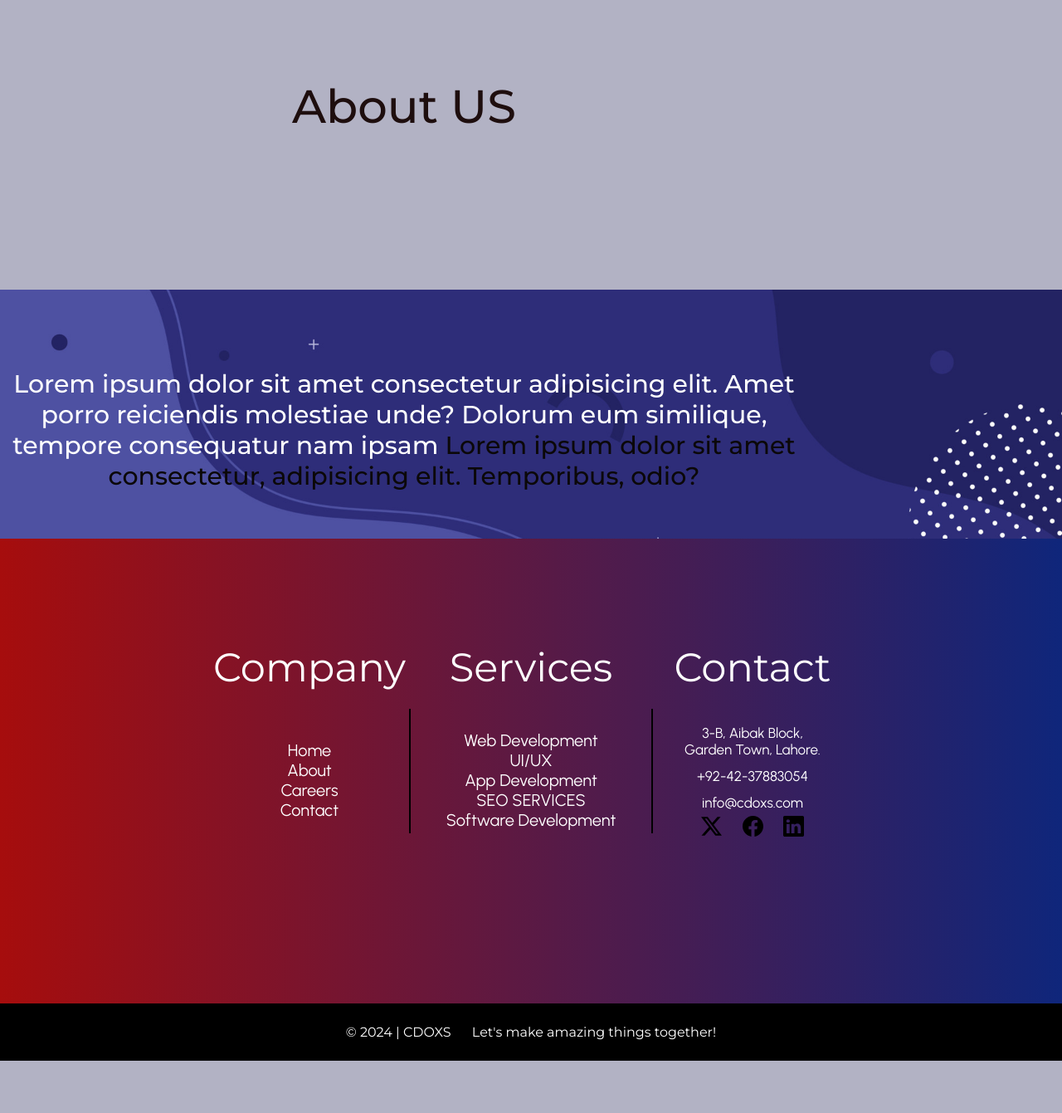
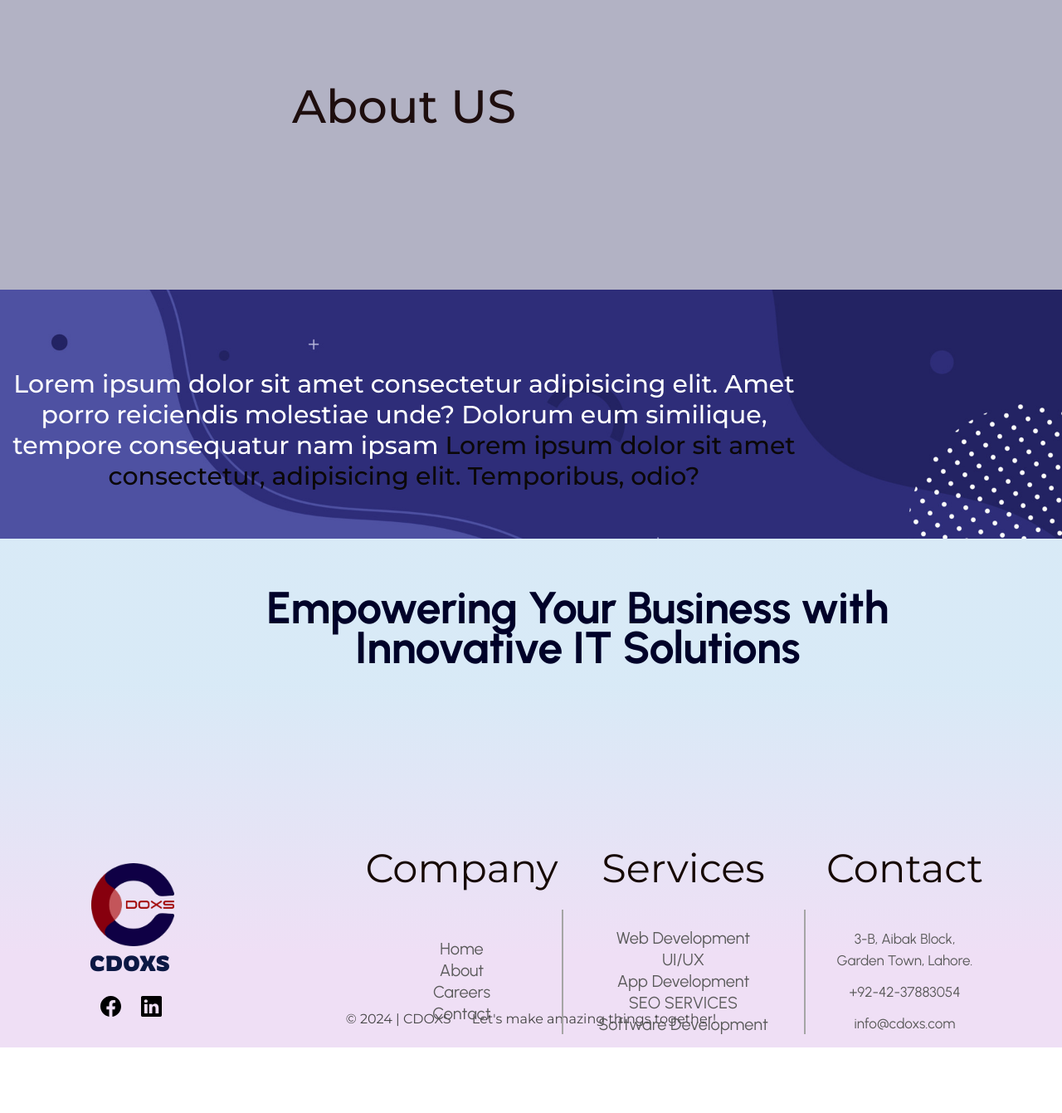
Before and after one commit to Humza-Waseem/IT-Company-Website, a Django app: page /About/ in a window 1280 px wide; the page is wider, and only the part inside the window is pictured. Shown: the part 483-1824 px from the top of that part at 83% size. Before the commit the page ends 1761 px from the top of that part, so only its background shows below. Run offline with Django 5.2, Linux system fonts and the light colour scheme; data comes from the database, SQL or seed files in the repository; some web fonts are replaced.

Commit message:
infoBar setting

```diff
--- a/Templates/information.html
+++ b/Templates/information.html
@@ -1,14 +1,25 @@
 {% load static %}
 {% block content %}
 <div class="info-box">
+    <section class="headingsection text-big">
+        Empowering Your Business with Innovative IT Solutions
+    </section>
     <div class= "info-sections">
 
-       {% comment %} <section class="section-text-big">
-         <div class="sec-item">Company</div>
-         <div class="sec-item">Services</div>
-         <div class="sec-item">Contact</div>
+        <section class="section4">
+            <div class="nav-logo  ">
+                <a href="{% url 'Home'%}">
+                    <img src="{% static 'images/_bg/Cdoxs-Logo.png' %}" alt="LogoOfCDOXS" >
+                    <div class="text-logo">CDOXS</div>
+                </a>
+            </div>
+            <div class="info-socials">
+                <!-- <a href=""> <img src="{% static 'images/_icons/twitter.svg' %}" alt="X Logo" width="25px" height="25px"> </a> -->
+                <a href="#"> <img src="{% static 'images/_icons/facebook.svg' %}" alt=" facebook" width="25px" height="25px"> </a>
+                <a href="https://www.linkedin.com/company/cdoxs/?originalSubdomain=pk"> <img src="{% static 'images/_icons/linkedin.svg' %}" alt=" Linkedin"  width="25px" height="25px">  </a>
+            </div>
+        </section>
 
-       </section> {% endcomment %}
        <section class="section1">
          <h2 class="sec-text-big">Company</h2>
          <div class="text-small">
@@ -37,9 +48,6 @@
          </div>
      </section>
 
-
-
-
         <div class="divider dividerResponsive"></div>
 
       <section class="section3">
@@ -49,11 +57,11 @@
                <li class="address"> {{contact_info.address}}</li>
                <li class="phone">{{contact_info.phone}}</li>
                <li class="email">{{contact_info.email}}</li>
-               <div class="info-socials">
+               <!-- <div class="info-socials">
                   <a href=""> <img src="{% static 'images/_icons/twitter.svg' %}" alt="X Logo" width="25px" height="25px"> </a>
                   <a href="#"> <img src="{% static 'images/_icons/facebook.svg' %}" alt=" facebook" width="25px" height="25px"> </a>
                   <a href="https://www.linkedin.com/company/cdoxs/?originalSubdomain=pk"> <img src="{% static 'images/_icons/linkedin.svg' %}" alt=" Linkedin"  width="25px" height="25px">  </a>
-               </div>
+               </div> -->
                <!-- <li class="socials"><img src="{% static  "images/_icons/linkedin.png" %}" alt="linkedin" width= "60px" height= "60px">  <img src="{% static  "images/_icons/facebook.png" %}" alt="facebook" width= "60px" height= "60px"></li> -->
             </ul>
          </div>
--- a/static/css/style.css
+++ b/static/css/style.css
@@ -48,7 +48,7 @@ h6{
   --linear-orange2: #FF7222;
   --linear-red: #FF166A;
   --text-primary: #160803;
-  --text-secondary:#5E5E5E;
+  --text-secondary:#444444;
   --white:#ffffff;
   --light-bg:#FAFAFA;
   --font-nunito: "Nunito", sans-serif;
@@ -264,6 +264,8 @@ font-size: 48px;
 font-family:"Montserrat" ;
 text-align: center;
 color: #ffffff;
+color: var(--text-primary);
+
 font-weight: 400;
 position: absolute;
 display: flex;
@@ -1323,16 +1325,16 @@ height: 63px;
     -webkit-box-shadow: 0px 0px 33px -1px rgba(0, 0, 0, 0.75);
     margin-bottom: 61px;
     height: 700px;
-    background: rgb(255, 255, 255);
+    background: rgb(255 255 255 / 78%);
 }
 
 
 .sections .secRight .thumbnail img {
-    width: 360px;
-    height: 380px;
-    border-radius: 5px;
-    transition: transform 0.3s ease-in-out;
-    MARGIN-TOP: 129PX;
+  width: 470px;
+  height: 470px;
+  border-radius: 20px;
+  transition: transform 0.3s ease-in-out;
+  MARGIN-TOP: 129PX;
 
   }
   .thumbnail img:hover {
@@ -1489,8 +1491,9 @@ transition: all 5s ease;
   position: relative;
   bottom: 130px;
   left: 50px;
-  width: 100%;
-  max-width: 460px;
+  width: 108%;
+  width: 487px;
+  /* max-width: 460px; */
   font-family: "plus jakarta sans";
   /* MARGIN-RIGHT: 16PX; */
   RIGHT: 20PX;
@@ -2040,10 +2043,13 @@ box-shadow: 5px 5px 15px rgb(169, 169, 169); /* Example box shadow */
 
 .endingBar {
   background-color: black;
+  background-color: #efdff5;
   padding: 25px;
 }
 .endingBar .endingBarContent {
   color: white;
+  color: var(--text-primary);
+  color: var(--text-secondary);
   display: flex;
   justify-content: center;
   align-items: centefr;
@@ -2073,11 +2079,17 @@ box-shadow: 5px 5px 15px rgb(169, 169, 169); /* Example box shadow */
   display: flex;
   justify-content: center;
   align-items: center;
-  max-width: 1000vh;
+  max-width: 100%;
   margin: auto;
-  height: 70vh;
+  height: 68vh;
   /* background: linear-gradient(90deg, #040458 0%, #700808 100%); */
-  background: linear-gradient(90deg, #a60d0d 0%, #0f267b 100%);
+  /* background: linear-gradient(90deg, #a60d0d 0%, #0f267b 100%); */
+  /* background: linear-gradient(90deg, #c7afaf 0%, #a8bafb 100%); */
+  background-color: #fff;
+  background-image: linear-gradient(to bottom, rgba(255, 255, 255, .7), rgba(255, 253, 253, 0.7)), linear-gradient(180deg, rgba(200, 225, 243, 0.7) 32%, #efdff5 92%);  background-size: cover;
+  /* background: url(../images/_bg/247-Prev.mp4) no-repeat center center / cover; */
+  background-blend-mode: darken;
+
   /* color: #C80036; */
   /* background: rgb(255, 255, 255); */
 }
@@ -2087,13 +2099,19 @@ box-shadow: 5px 5px 15px rgb(169, 169, 169); /* Example box shadow */
   font-size: 20px;
   text-decoration: none;
   color: white;
+  color: var(--text-primary);
+  color: #5a5a5a;
+  /* color: #a5a5a5; */
   padding: 10px 10px;
   align-items: center;
   justify-content: center;
   text-align: center;
+  line-height: 26px;
 }
 .info-box a{
   color: white;
+  color: var(--text-primary);
+  color: #5a5a5a;
   text-decoration: none;
   padding: 10px 10px;
  }
@@ -2114,13 +2132,52 @@ box-shadow: 5px 5px 15px rgb(169, 169, 169); /* Example box shadow */
   align-items: center;
   width: 100%;
   margin: auto;
-
-}
-
-
-
-
-
+  position: absolute;
+  /* top: 200px; */
+  /* padding: 153px 100px; */
+  margin-top: 500px;
+  /* margin-left: 400px; */
+  /* margin: auto;*/
+
+}
+.info-box .text-big{
+  font-size: 54px;
+  margin: auto;
+  margin-top: 60px;
+  margin-left: 296px;
+  display: inline-block;
+  /* margin-right: 100px; */
+  width: 800px;
+}
+
+
+
+
+
+.section4 .nav-logo{
+  display: flex;
+  /* justify-content: center; */
+  /* align-items: center; */
+  /* margin: auto; */
+  /* margin-top: 10px; */
+  /* margin-left: 10px; */
+  /* padding-left: 10px; */
+  width: 367px;
+  flex-direction: row;
+  /* margin-bottom: 100px; */
+  text-align: center;
+  padding-bottom: 10px;
+}
+.section4 .nav-logo img{
+  width: 100px;
+  height: 100px;
+  margin: auto;
+  margin-top: 10px;
+  margin-left: 10px;
+  /* padding-left: 10px; */
+  /* margin: auto;
+  margin:0px; */
+}
 .section1, .section2 , .section3{
   display: flex;
   flex-direction: column;
@@ -2144,7 +2201,7 @@ box-shadow: 5px 5px 15px rgb(169, 169, 169); /* Example box shadow */
 .divider {
   width: 2px; /* Width of the vertical line */
   height: 150px; /* Height of the vertical line */
-  background-color: #000; /* Color of the vertical line */
+  background-color: #a5a5a5; /* Color of the vertical line */
   margin: 0 20px; /* Horizontal margin between sections */
 }
 .info-contact li{
@@ -2154,10 +2211,13 @@ box-shadow: 5px 5px 15px rgb(169, 169, 169); /* Example box shadow */
 .info-contact li img{
   padding: 10px 10px;
 }
-/* .info-socials a {
+.info-socials {
   padding: 4px 21px;
-} */
-
+}
+
+.section4{
+  margin-bottom: 90px;
+}
 *{
   margin: 0 ;
   padding: 0;
```
